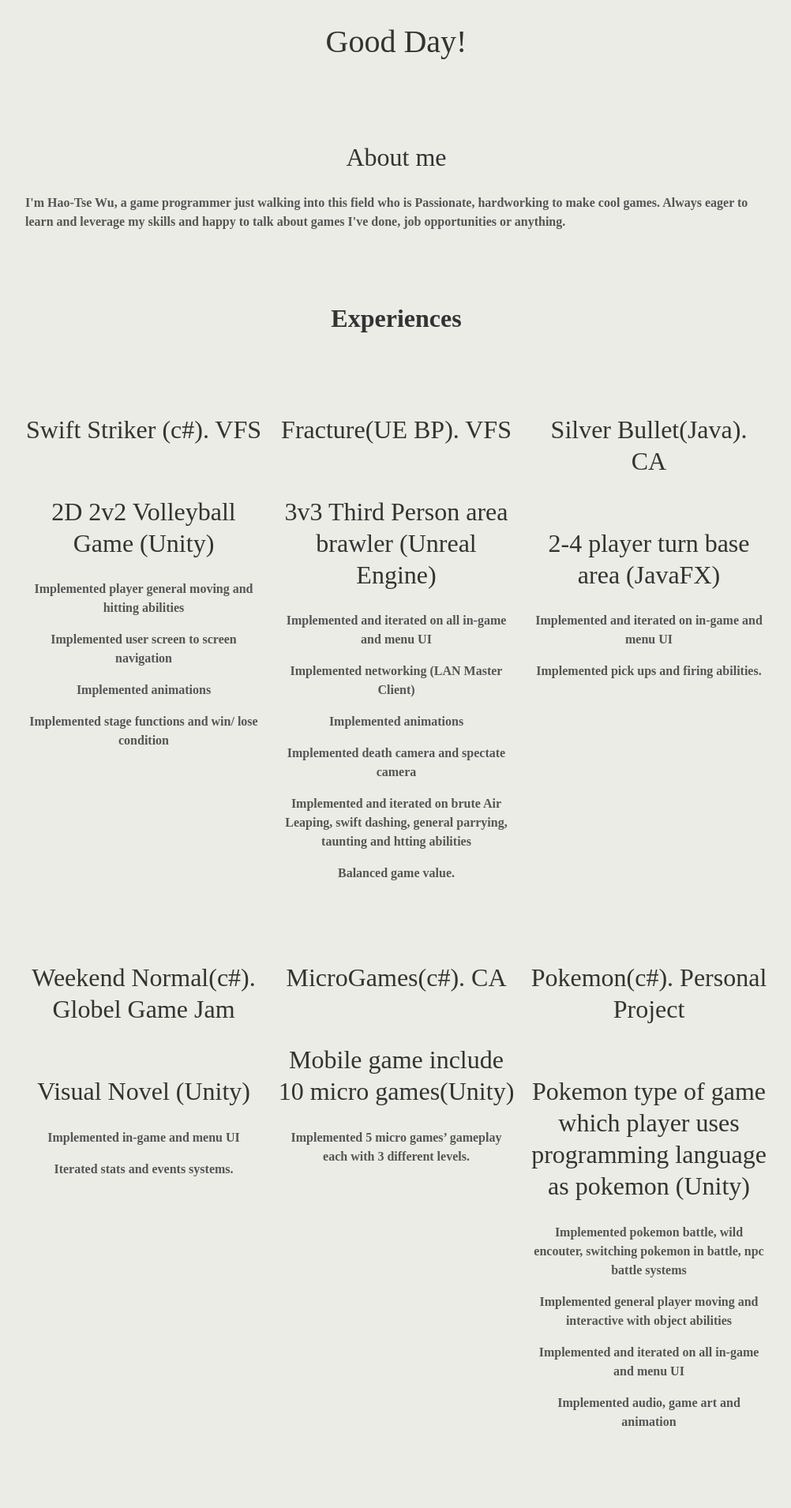
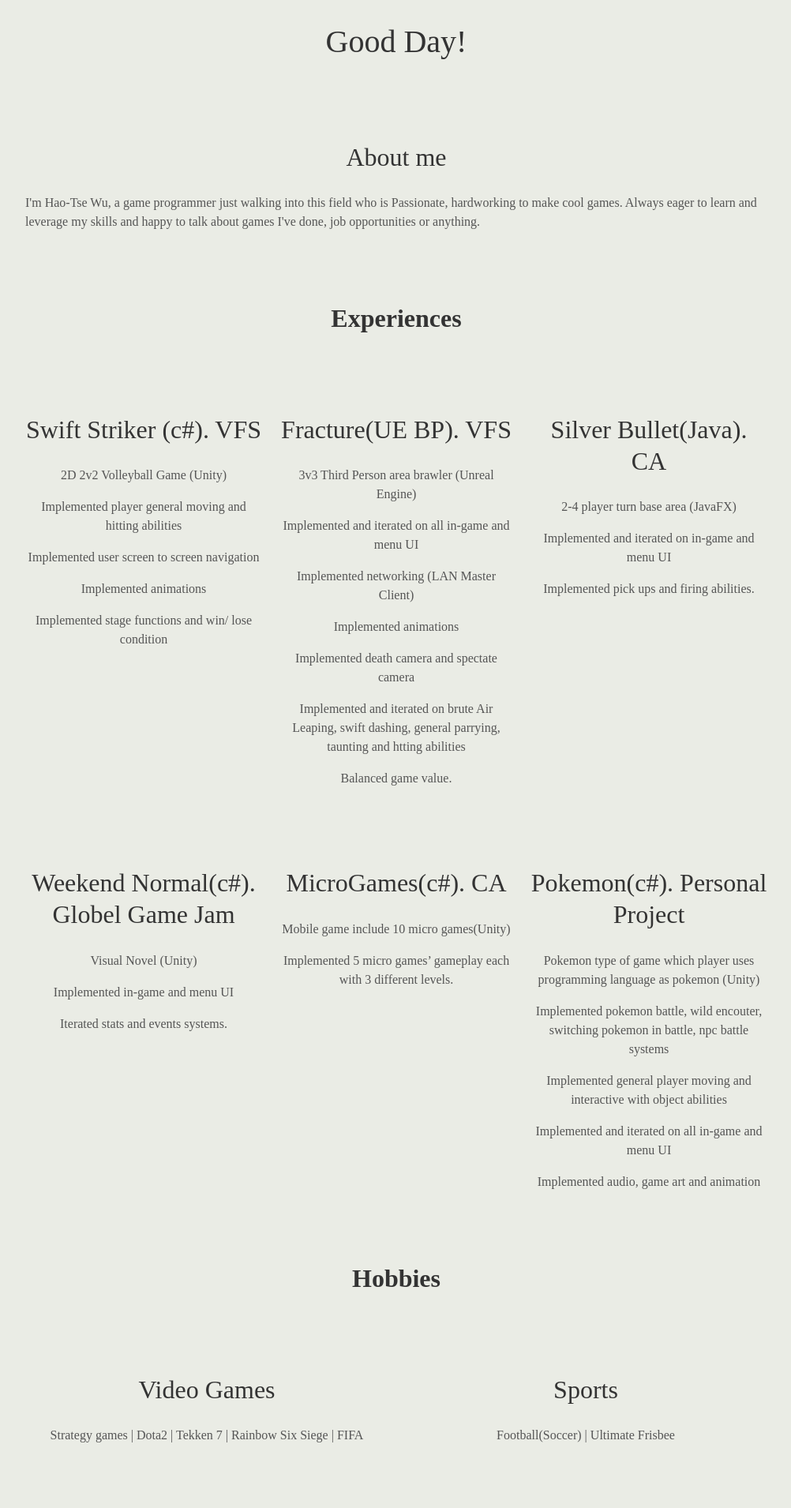
Before and after one commit to Maxroo/Maxroo.github.io, a Jekyll site: the page built from aboutMe.html, in a window 1280 px wide. Shown: the part 952-2862 px from the top of the page at 79% size, without its empty margins (138-1140 px from the left). Built offline with Jekyll 4.4.1, drawn with Linux system fonts in a browser that asks for light colours; some web fonts are replaced.

Commit message:
change p css

```diff
--- a/_includes/aboutMe.html
+++ b/_includes/aboutMe.html
@@ -16,7 +16,7 @@
 <div class="user">
   <div class="tech">
     <h2>Swift Striker (c#). VFS </h2>
-    <h2>2D 2v2 Volleyball Game (Unity)</h2>
+    <p>2D 2v2 Volleyball Game (Unity)</p>
     <p>Implemented player general moving and hitting abilities</p>
     <p>Implemented user screen to screen navigation</p>
     <p>Implemented animations</p>
@@ -24,7 +24,7 @@
   </div>
   <div class="tech">
     <h2>Fracture(UE BP). VFS</h2>
-    <h2>3v3 Third Person area brawler (Unreal Engine)</h2>
+    <p>3v3 Third Person area brawler (Unreal Engine)</p>
     <p>Implemented and iterated on all in-game and menu UI</p>
     <p>Implemented networking (LAN Master Client)</p>
     <p>Implemented animations</p>
@@ -34,7 +34,7 @@
   </div>
   <div class="tech">
     <h2>Silver Bullet(Java). CA</h2>
-    <h2>2-4 player turn base area (JavaFX) </h2>
+    <p>2-4 player turn base area (JavaFX) </p>
     <p>Implemented and iterated on in-game and menu UI</p>
     <p>Implemented pick ups and firing abilities. </p>
   </div>
@@ -42,18 +42,18 @@
 <div class="user">
   <div class="tech">
     <h2>Weekend Normal(c#). Globel Game Jam </h2>
-    <h2>Visual Novel (Unity)</h2>
+    <p>Visual Novel (Unity)</p>
     <p>Implemented in-game and menu UI</p>
     <p>Iterated stats and events systems.</p>
   </div>
   <div class="tech">
     <h2>MicroGames(c#). CA</h2>
-    <h2>Mobile game include 10 micro games(Unity)</h2>
+    <p>Mobile game include 10 micro games(Unity)</p>
     <p>Implemented 5 micro games’ gameplay each with 3 different levels.</p>
   </div>
   <div class="tech">
     <h2>Pokemon(c#). Personal Project </h2>
-    <h2>Pokemon type of game which player uses programming language as pokemon (Unity)</h2>
+    <p>Pokemon type of game which player uses programming language as pokemon (Unity)</p>
     <p>Implemented pokemon battle, wild encouter, switching pokemon in battle, npc battle systems</p>
     <p>Implemented general player moving and interactive with object abilities</p>
     <p>Implemented and iterated on all in-game and menu UI</p>
@@ -145,8 +145,9 @@
     color: rgb(0, 0, 0);
   }
 
-  p {
+  .p {
     font-size: medium;
     font-weight: bold;
+    text-align: left
   }
 </style>
```
